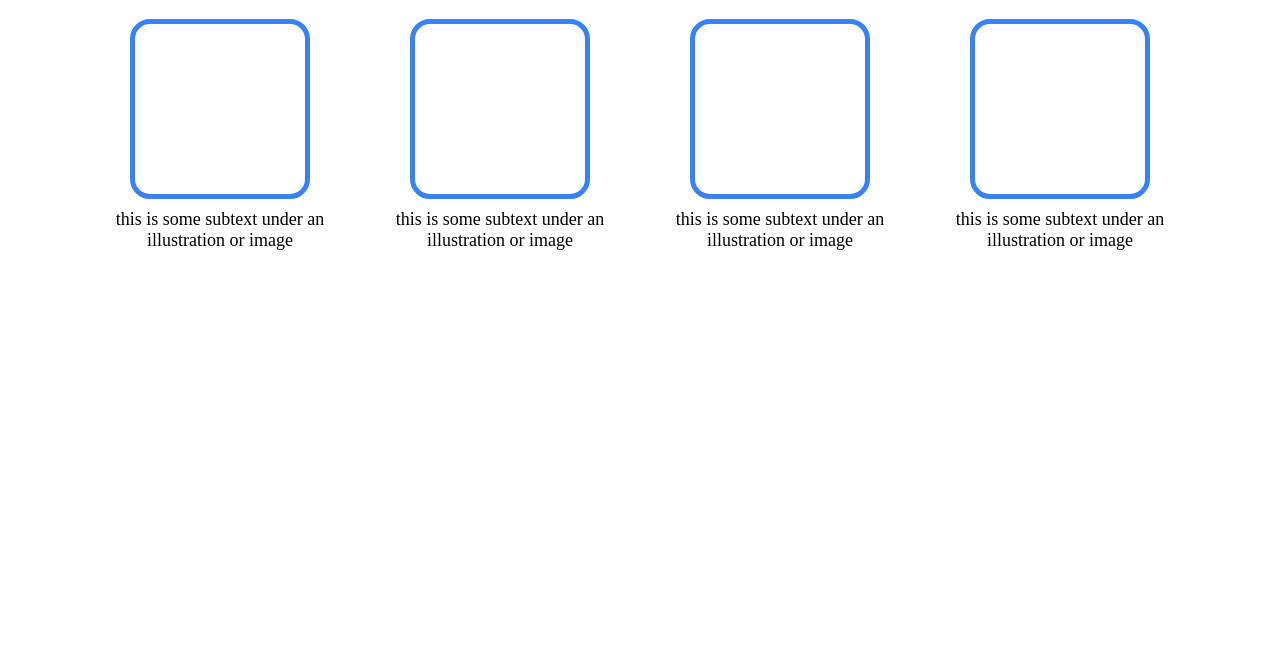
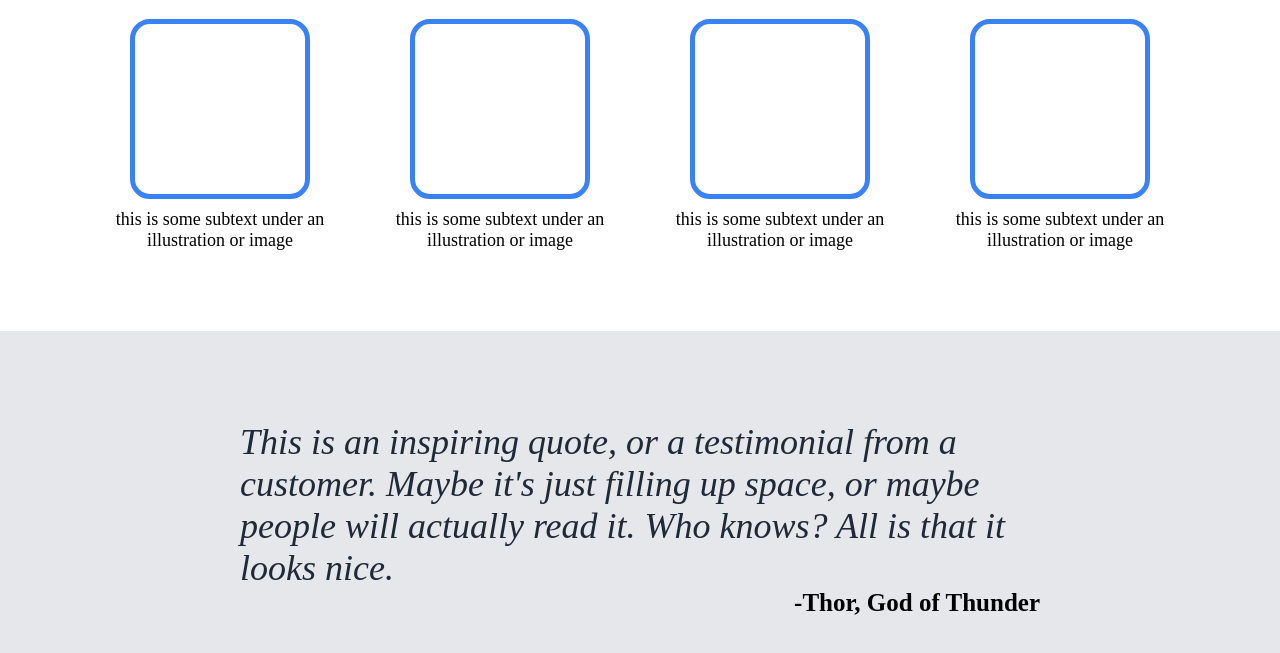
Before and after one commit to ardiandev/odin-landing-page, a plain HTML site: page index.html in a window 1280 px wide. Shown: the part 690-1343 px from the top of the page. Before the commit the page ends 1021 px from the top, so only its background shows below. Drawn offline with Linux system fonts and the light colour scheme.

Commit message:
Create Quote Section

```diff
--- a/index.html
+++ b/index.html
@@ -74,6 +74,20 @@
         </div>
       </div>
     </section>
+    <section class="quote">
+      <div class="container quote__container">
+        <p class="quote__text">
+          <i
+            >This is an inspiring quote, or a testimonial from a customer. Maybe
+            it's just filling up space, or maybe people will actually read it.
+            Who knows? All is that it looks nice.</i
+          >
+        </p>
+        <p class="quote__writer">
+          <strong>-Thor, God of Thunder</strong>
+        </p>
+      </div>
+    </section>
     <!--
     <div class="wrapper">
       <header>
--- a/style.css
+++ b/style.css
@@ -101,6 +101,16 @@ Banner
   font-weight: 600;
 }
 
+.hero__info button:hover {
+  scale: 0.9;
+  transition: all 0.5s;
+}
+
+.hero__info button:visited {
+  scale: 1;
+  transition: all 0.5s;
+}
+
 .hero__img {
   /* border: 1px solid #f9faf8; */
   margin: 0;
@@ -165,3 +175,25 @@ Banner
     flex-direction: column-reverse;
   }
 }
+
+/* Quote */
+.quote {
+  background-color: #e5e7eb;
+}
+
+.quote__container {
+  padding: 20px;
+  max-width: 800px;
+  padding: 90px 0;
+}
+
+.quote__text {
+  color: #1f2937;
+  font-size: 36px;
+  text-align: left;
+}
+
+.quote__writer {
+  text-align: right;
+  font-size: 25px;
+}
```
